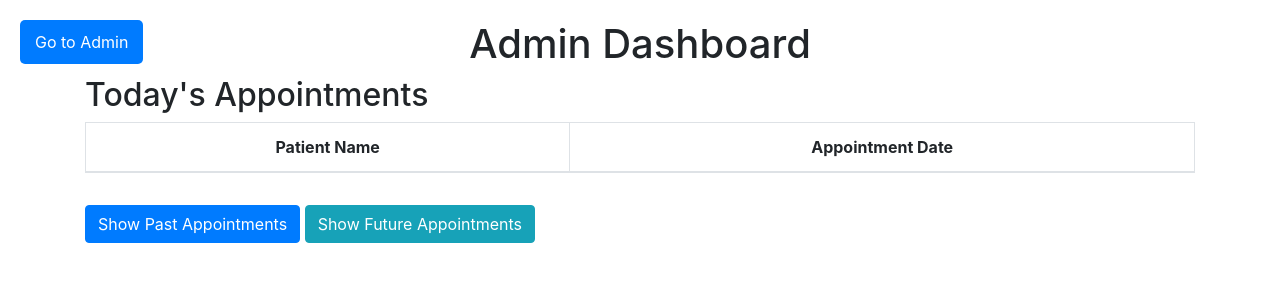
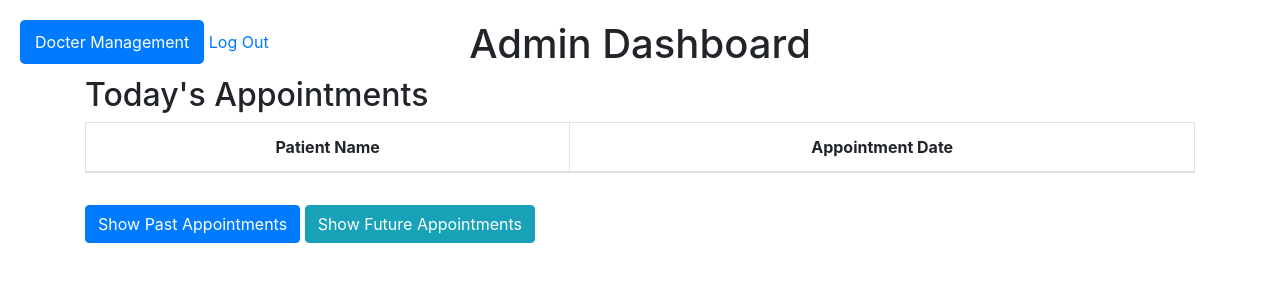
Before and after one commit to varunteja542/hsm, a website: page public/admindashborad.html in a window 1280 px wide. Drawn offline with nearby package versions, Linux system fonts and the light colour scheme; no server answers.

Commit message:
Update admindashborad.html

```diff
--- a/public/admindashborad.html
+++ b/public/admindashborad.html
@@ -35,7 +35,8 @@
 </head>
 <body>
     <div class="top-left-button">
-        <a href="admininterface.html" class="admin-button">Go to Admin</a>
+        <a href="admininterface.html" class="admin-button">Docter Management</a>
+        <a href="admin.html" >Log Out</a>
     </div>
     <div class="container">
         <h1 class="text-center">Admin Dashboard</h1>
```
